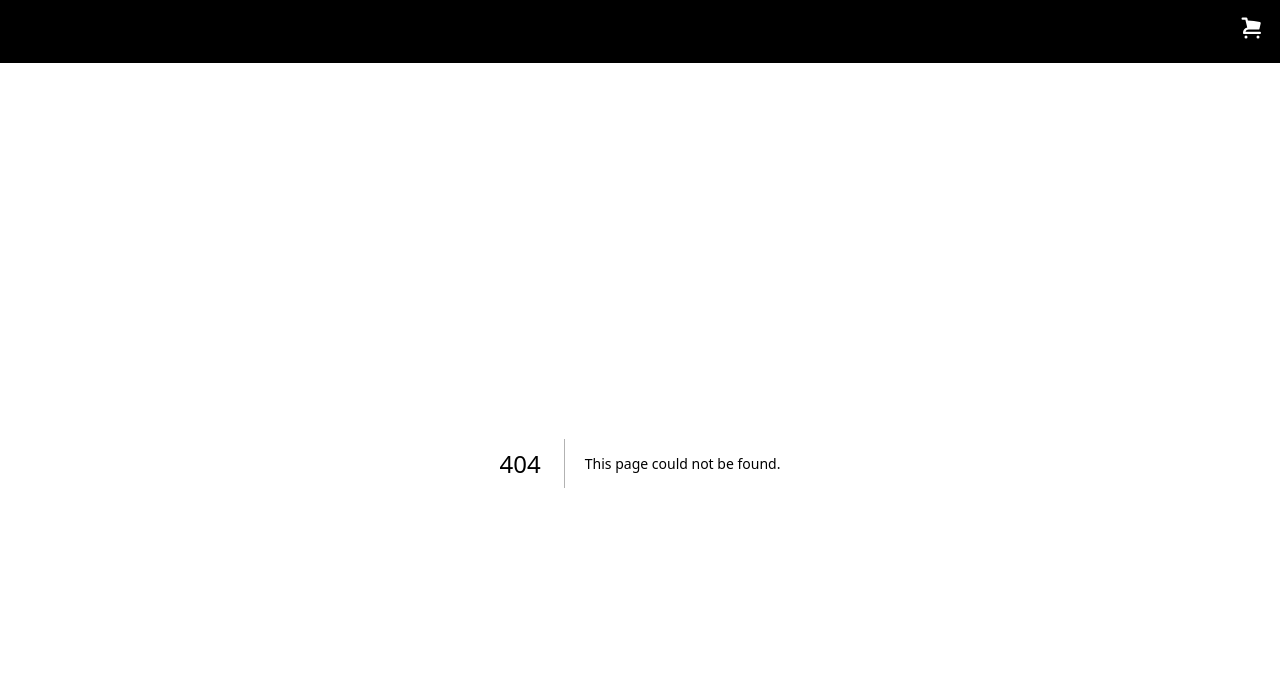
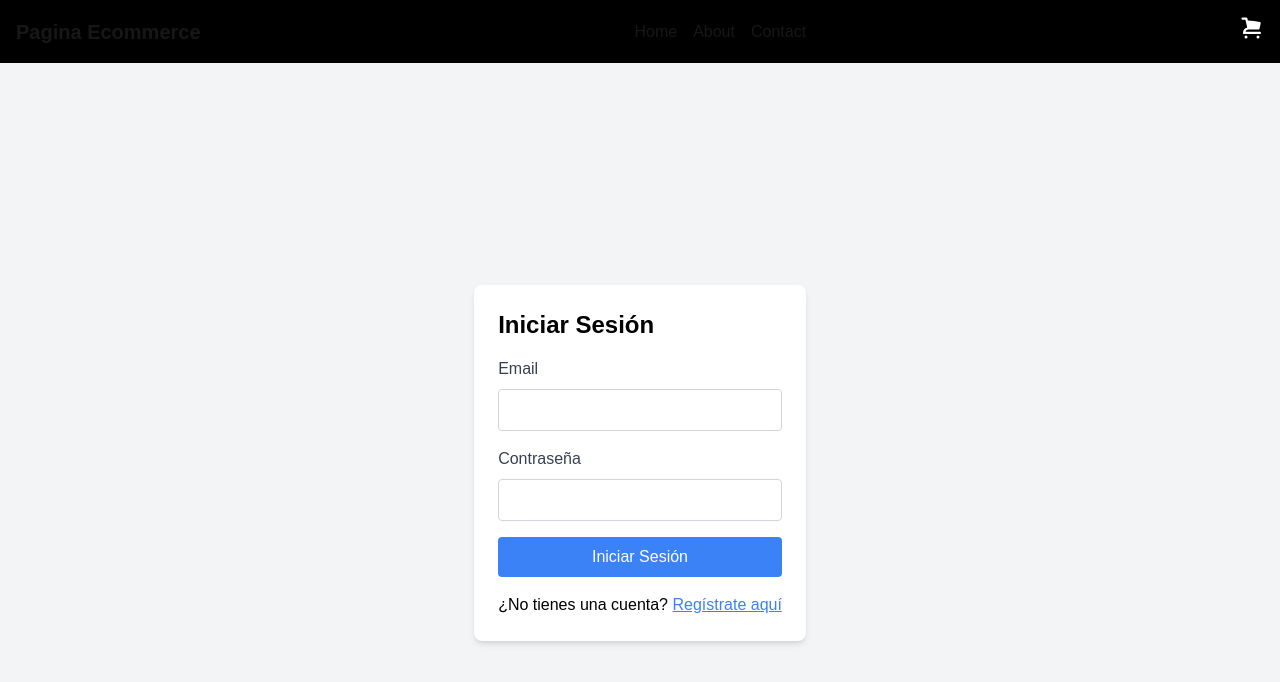
Before and after one commit to Klowsx/Proyecto-Hackathon, a Next.js app: page /Auth/Login in a window 1280 px wide. Before the commit this address had no page. Shown: the top 682 px of the page. Built offline with nearby package versions, Linux system fonts and the light colour scheme.

Commit message:
Autenticacion

```diff
--- /dev/null
+++ b/src/app/Auth/Login/page.tsx
@@ -0,0 +1,11 @@
+"use client";
+
+import Login from "@/components/Auth/Login/Login";
+
+export default function LoginPage() {
+  return (
+    <div>
+      <Login />
+    </div>
+  );
+}
--- /dev/null
+++ b/src/app/Auth/Register/page.tsx
@@ -0,0 +1,11 @@
+"use client";
+
+import Register from "@/components/Auth/Register/page";
+
+export default function RegisterPage() {
+  return (
+    <div>
+      <Register />
+    </div>
+  );
+}
--- /dev/null
+++ b/src/components/Auth/Login/Login.tsx
@@ -0,0 +1,70 @@
+"use client";
+import { useState } from "react";
+import { useRouter } from "next/navigation";
+import Link from "next/link";
+
+const Login = () => {
+  const router = useRouter();
+  const [email, setEmail] = useState("");
+  const [password, setPassword] = useState("");
+  const [error, setError] = useState("");
+
+  const handleLogin = (e: React.FormEvent) => {
+    e.preventDefault();
+    setError("");
+
+    // Obtener usuarios desde el local storage
+    const users = JSON.parse(localStorage.getItem("users") || "[]");
+
+    // Verificar si existe un usuario con el email y la contraseña ingresados
+    const user = users.find(
+      (user: { email: string; password: string }) =>
+        user.email === email && user.password === password
+    );
+
+    if (user) {
+      // Redirigir a la página principal o dashboard después del login exitoso
+      router.push("/");
+    } else {
+      setError("Email o contraseña incorrectos.");
+    }
+  };
+
+  return (
+    <div className="flex items-center justify-center min-h-screen bg-gray-100">
+      <form onSubmit={handleLogin} className="bg-white p-6 rounded-lg shadow-md text-black">
+        <h2 className="text-2xl font-bold mb-4">Iniciar Sesión</h2>
+        {error && <p className="text-red-500">{error}</p>}
+        <div className="mb-4">
+          <label className="block text-gray-700 mb-2">Email</label>
+          <input
+            type="email"
+            required
+            value={email}
+            onChange={(e) => setEmail(e.target.value)}
+            className="w-full p-2 border border-gray-300 rounded"
+          />
+        </div>
+        <div className="mb-4">
+          <label className="block text-gray-700 mb-2">Contraseña</label>
+          <input
+            type="password"
+            required
+            value={password}
+            onChange={(e) => setPassword(e.target.value)}
+            className="w-full p-2 border border-gray-300 rounded"
+          />
+        </div>
+        <button className="w-full bg-blue-500 text-white p-2 rounded">Iniciar Sesión</button>
+        <p className="mt-4 text-center">
+          ¿No tienes una cuenta?{" "}
+          <Link href="/Auth/Register" className="text-blue-500 underline">
+            Regístrate aquí
+          </Link>
+        </p>
+      </form>
+    </div>
+  );
+};
+
+export default Login;
--- /dev/null
+++ b/src/components/Auth/Register/page.tsx
@@ -0,0 +1,86 @@
+"use client";
+
+import Link from "next/link";
+import { useRouter } from "next/navigation";
+import { useState } from "react";
+
+interface User {
+  username: string;
+  email: string;
+  password: string;
+}
+
+const Register = () => {
+  const router = useRouter();
+  const [username, setUsername] = useState("");
+  const [email, setEmail] = useState("");
+  const [password, setPassword] = useState("");
+
+  const handleRegister = (e: React.FormEvent<HTMLFormElement>) => {
+    e.preventDefault();
+
+    const users: User[] = JSON.parse(localStorage.getItem("users") || "[]");
+    const userExists = users.find((user) => user.username === username);
+
+    if (userExists) {
+      alert("El usuario ya existe.");
+      return;
+    }
+
+    users.push({ username, email, password });
+    localStorage.setItem("users", JSON.stringify(users));
+    alert("Registro exitoso.");
+
+    // Limpiar los campos después del registro
+    setUsername("");
+    setEmail("");
+    setPassword("");
+    router.push("/Auth/Login");
+  };
+
+  return (
+    <div className="flex items-center justify-center min-h-screen bg-gray-100">
+      <form onSubmit={handleRegister} className="bg-white p-6 rounded-lg shadow-md text-black">
+        <h2 className="text-2xl font-bold mb-4">Registro</h2>
+        <div className="mb-4">
+          <label className="block text-gray-700 mb-2">Nombre de Usuario</label>
+          <input
+            type="text"
+            required
+            value={username}
+            onChange={(e) => setUsername(e.target.value)}
+            className="w-full p-2 border border-gray-300 rounded"
+          />
+        </div>
+        <div className="mb-4">
+          <label className="block text-gray-700 mb-2">Email</label>
+          <input
+            type="email"
+            required
+            value={email}
+            onChange={(e) => setEmail(e.target.value)}
+            className="w-full p-2 border border-gray-300 rounded"
+          />
+        </div>
+        <div className="mb-4">
+          <label className="block text-gray-700 mb-2">Contraseña</label>
+          <input
+            type="password"
+            required
+            value={password}
+            onChange={(e) => setPassword(e.target.value)}
+            className="w-full p-2 border border-gray-300 rounded"
+          />
+        </div>
+        <button className="w-full bg-blue-500 text-white p-2 rounded">Registrarse</button>
+        <p className="mt-4 text-center">
+          <Link href="/Auth/Login" className="text-red-500 underline">
+            Cancelar
+          </Link>
+        </p>
+      </form>
+    </div>
+  );
+};
+
+export default Register;
```
